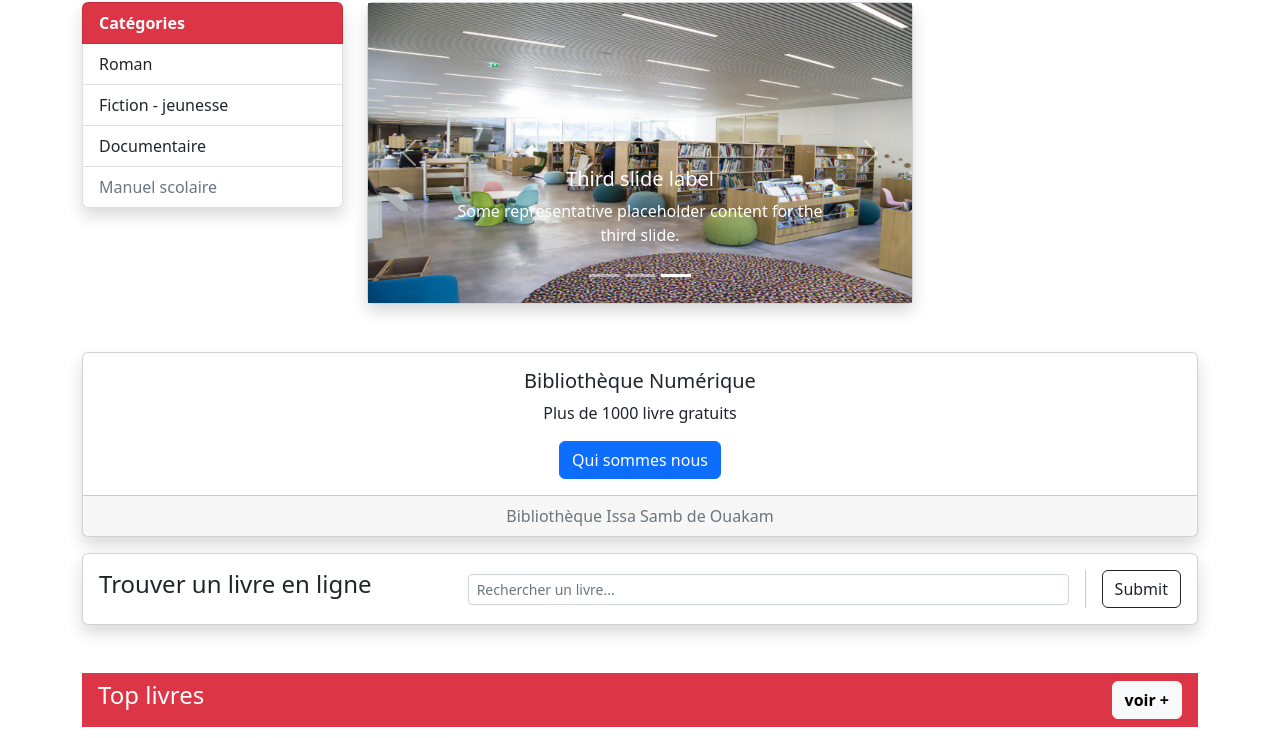
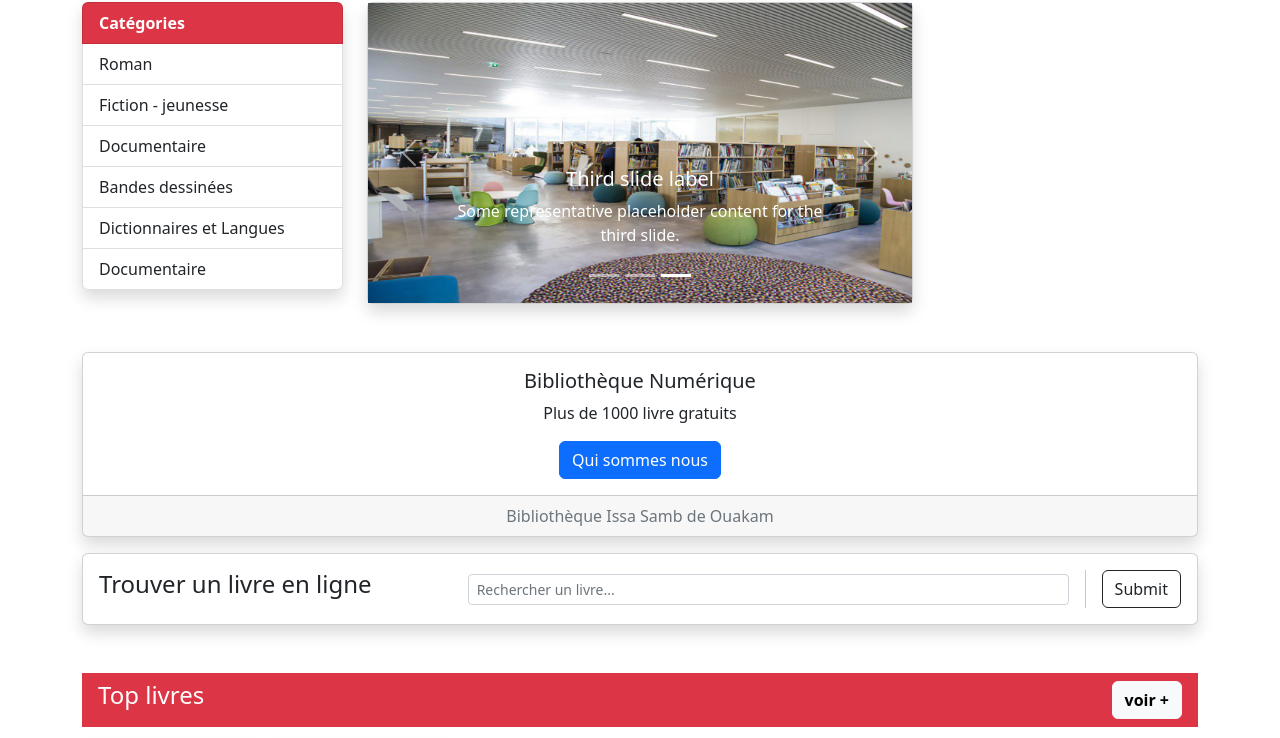
Before and after one commit to ethicode/aabis, a website: page index.html in a window 1280 px wide. Shown: the part 62-800 px from the top of the page. Drawn offline with Linux system fonts and the light colour scheme.

Commit message:
bootstrap 3

```diff
--- a/index.html
+++ b/index.html
@@ -61,10 +61,12 @@
                         aria-current="true">
                         Catégories
                     </a>
-                    <a href="#" class="list-group-item list-group-item-action">Roman</a>
-                    <a href="#" class="list-group-item list-group-item-action">Fiction - jeunesse</a>
-                    <a href="#" class="list-group-item list-group-item-action">Documentaire</a>
-                    <a class="list-group-item list-group-item-action disabled">Manuel scolaire</a>
+                    <a href="pages/category_livre.html" class="list-group-item list-group-item-action">Roman</a>
+                    <a href="pages/category_livre.html" class="list-group-item list-group-item-action">Fiction - jeunesse</a>
+                    <a href="pages/category_livre.html" class="list-group-item list-group-item-action">Documentaire</a>
+                    <a href="pages/category_livre.html" class="list-group-item list-group-item-action">Bandes dessinées</a>
+                    <a href="pages/category_livre.html" class="list-group-item list-group-item-action">Dictionnaires et Langues</a>
+                    <a href="pages/category_livre.html" class="list-group-item list-group-item-action">Documentaire</a>
                 </div>
             </div>
             <div class="col-md-6">
```
